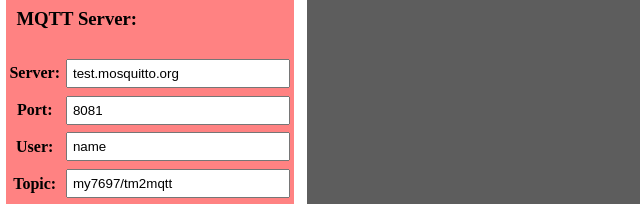
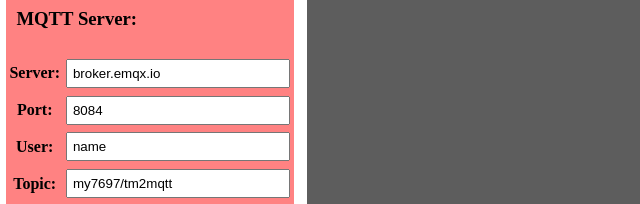
Before and after one commit to YisrealHung/YisrealHung.github.io, a plain HTML site: page tm2mqttdata/Index-pose.html in a window 1280 px wide. Shown: the part 322-526 px from the top of the page, 0-640 px from the left. Drawn offline with Linux system fonts and the light colour scheme.

Commit message:
change broker

```diff
--- a/tm2mqttdata/Index-pose.html
+++ b/tm2mqttdata/Index-pose.html
@@ -26,11 +26,11 @@
       <table>
         <tr>
           <th>Server:</th>
-          <th><input id="host" type="text" name="host" value="test.mosquitto.org"></th>
+          <th><input id="host" type="text" name="host" value="broker.emqx.io"></th>
         </tr>
         <tr>
           <th>Port:</th>
-          <th><input id="port" type="text" name="port" value="8081"></th>
+          <th><input id="port" type="text" name="port" value="8084"></th>
         </tr>
         <tr>
           <th>User:</th>
```
